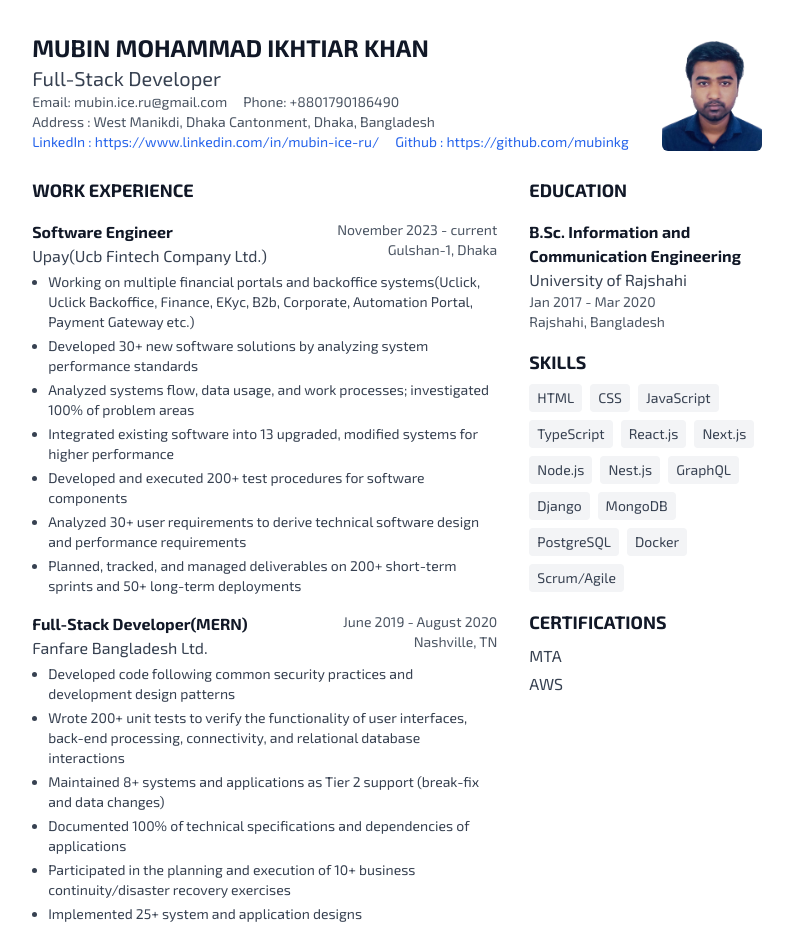
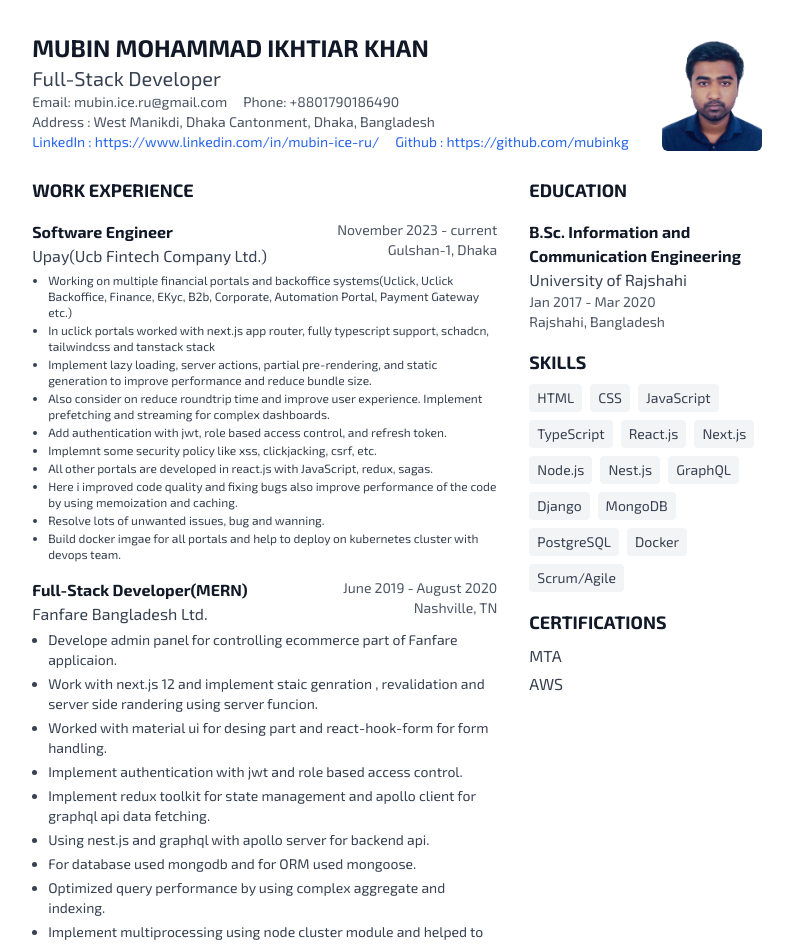
Before and after one commit to mubinkg/next-yt, a Next.js app: page /resume1 in a window 1280 px wide. Shown: the top 945 px of the page, without its empty margins (243-1036 px from the left). Built offline with nearby package versions, Linux system fonts and the light colour scheme.

Commit message:
add experience

```diff
--- a/app/_components/ExperienceOne.tsx
+++ b/app/_components/ExperienceOne.tsx
@@ -13,14 +13,17 @@ const ExperienceOne = () => {
                     <div>Gulshan-1, Dhaka</div>
                 </div>
             </div>
-            <ul className="list-disc list-outside ml-4 text-sm text-gray-700 space-y-1">
+            <ul className="list-disc list-outside ml-4 text-xs text-gray-700 space-y-0.5">
                 <li>Working on multiple financial portals and backoffice systems(Uclick, Uclick Backoffice, Finance, EKyc, B2b, Corporate, Automation Portal, Payment Gateway etc.)</li>
-                <li>Developed 30+ new software solutions by analyzing system performance standards</li>
-                <li>Analyzed systems flow, data usage, and work processes; investigated 100% of problem areas</li>
-                <li>Integrated existing software into 13 upgraded, modified systems for higher performance</li>
-                <li>Developed and executed 200+ test procedures for software components</li>
-                <li>Analyzed 30+ user requirements to derive technical software design and performance requirements</li>
-                <li>Planned, tracked, and managed deliverables on 200+ short-term sprints and 50+ long-term deployments</li>
+                <li>In uclick portals worked with next.js app router, fully typescript support, schadcn, tailwindcss and tanstack stack</li>
+                <li>Implement lazy loading, server actions, partial pre-rendering, and static generation to improve performance and reduce bundle size.</li>
+                <li>Also consider on reduce roundtrip time and improve user experience. Implement prefetching and streaming for complex dashboards.</li>
+                <li>Add authentication with jwt, role based access control, and refresh token.</li>
+                <li>Implemnt some security policy like xss, clickjacking, csrf, etc.</li>
+                <li>All other portals are developed in react.js with JavaScript, redux, sagas.</li>
+                <li>Here i improved code quality and fixing bugs also improve performance of the code by using memoization and caching.</li>
+                <li>Resolve lots of unwanted issues, bug and wanning.</li>
+                <li>Build docker imgae for all portals and help to deploy on kubernetes cluster with devops team.</li>
             </ul>
         </div>
     )
--- a/app/_components/ExperienceTwo.tsx
+++ b/app/_components/ExperienceTwo.tsx
@@ -14,12 +14,16 @@ const ExperienceTwo = () => {
                 </div>
             </div>
             <ul className="list-disc list-outside ml-4 text-sm text-gray-700 space-y-1">
-                <li>Developed code following common security practices and development design patterns</li>
-                <li>Wrote 200+ unit tests to verify the functionality of user interfaces, back-end processing, connectivity, and relational database interactions</li>
-                <li>Maintained 8+ systems and applications as Tier 2 support (break-fix and data changes)</li>
-                <li>Documented 100% of technical specifications and dependencies of applications</li>
-                <li>Participated in the planning and execution of 10+ business continuity/disaster recovery exercises</li>
-                <li>Implemented 25+ system and application designs</li>
+                <li>Develope admin panel for controlling ecommerce part of Fanfare applicaion.</li>
+                <li>Work with next.js 12 and implement staic genration , revalidation and server side randering using server funcion.</li>
+                <li>Worked with material ui for desing part and react-hook-form for form handling.</li>
+                <li>Implement authentication with jwt and role based access control.</li>
+                <li>Implement redux toolkit for state management and apollo client for graphql api data fetching.</li>
+                <li>Using nest.js and graphql with apollo server for backend api.</li>
+                <li>For database used mongodb and for ORM used mongoose.</li>
+                <li>Optimized query performance by using complex aggregate and indexing.</li>
+                <li>Implement multiprocessing using node cluster module and helped to deploy on aws using pm2 for multiple instance.</li>
+                <li>Add firebase realtime database for circkert score and prediction game. Also implemnt fcm for notification.</li>
             </ul>
         </div>
     )
```
